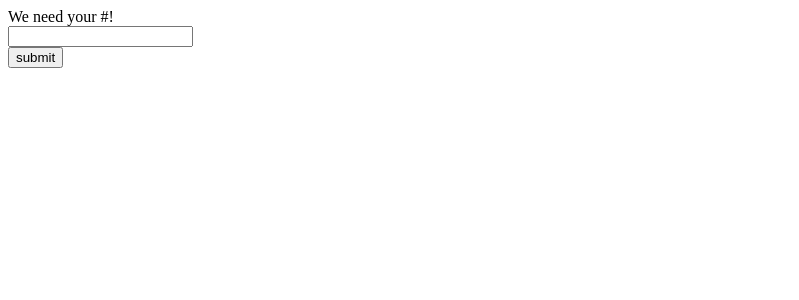
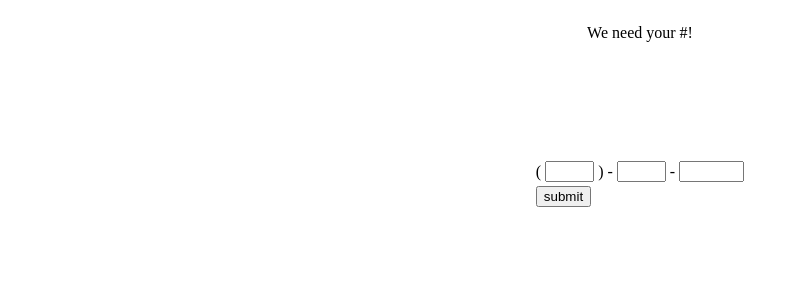
Before and after one commit to mnewberg/foursquare_hon, a Django app: template templates/missing_sender.html in a window 1280 px wide. Shown: the top 300 px of the page, without its empty margins (0-799 px from the left). Run offline with Django 3.2, Linux system fonts and the light colour scheme; the template is opened without the code that fills it, so the values that code supplies are empty.

Commit message:
missing number autotab

```diff
--- a/templates/gallery.html
+++ b/templates/gallery.html
@@ -104,7 +104,7 @@
 {% if page < 6 %}
 	<div class="notifbg">
 		<div style="opacity:1; background:transparent;" align="center">
-		  <h1 style="width: 90%; text-transform:none; letter-spacing:0px; text-shadow:0px -1px 1px rgba(0,0,0,0.6); font-family:Gotham; font-size:14px; padding-top:15px; padding-bottom:5px;" align="center">{% if page >= 0 and page < 2 %}Click <img src="http://c4261091.r91.cf2.rackcdn.com/Eye.png" style="max-height:10px;"> if you need a closer look ;){% endif %}{% if page == 2 %}To message someone click <img src="http://c4261091.r91.cf2.rackcdn.com/Speech-Bubble-Active.png" style="max-height:10px;">{% endif %}{% if page >= 3 and page < 6 %}The more you click, the better venue recommendations you'll get!{% endif %}</h1>
+		  <h1 style="width: 90%; text-transform:none; letter-spacing:0px; text-shadow:0px -1px 1px rgba(0,0,0,0.6); font-family:Gotham; font-size:14px; padding-top:15px; padding-bottom:5px;" align="center">{% if page >= 0 and page < 2 %}Click <img src="http://c4261091.r91.cf2.rackcdn.com/Eye.png" style="max-height:10px;"> if you need a closer look ;){% endif %}{% if page == 2 %}To message someone click <img src="http://c4261091.r91.cf2.rackcdn.com/Speech-Bubble-Active.png" style="max-height:20px;">{% endif %}{% if page >= 3 and page < 6 %}The more you click, the better venue recommendations you'll get!{% endif %}</h1>
 		</div>
 	</div>{% endif %}
 
@@ -112,7 +112,7 @@
 	<div data-role="content" id="content2" align="center" class="ui-grid-a ui-content" role="main">
 
 		{% if page > 4 %}
-<img id="Image-Maps_9201202271159141" usemap="#Image-Maps_9201202271159141" src="http://c4261091.r91.cf2.rackcdn.com/checkout_diag.png" style="position:absolute;top:0;right:0px;max-width:200px;" border="0" class="ribbon_corner"><map id="_Image-Maps_9201202271159141" name="Image-Maps_9201202271159141">
+<img id="Image-Maps_9201202271159141" usemap="#Image-Maps_9201202271159141" src="http://c4261091.r91.cf2.rackcdn.com/checkout_corner.png" style="position:absolute;top:0;right:0px;max-width:200px;" border="0" class="ribbon_corner"><map id="_Image-Maps_9201202271159141" name="Image-Maps_9201202271159141">
 <area shape="poly" coords="247,141,1,1,100,1,247,89," onClick="show_confirm()" ></map>
 		{% endif %}
 
--- a/templates/home.html
+++ b/templates/home.html
@@ -77,7 +77,7 @@ a:link{color:#FAF8BE;}
 
 </head>
 <body bgcolor="#A00E20" class="content" onload="setTimeout(function() { window.scrollTo(0, 1) }, 100);">
-<div align="center" class="fade-in one"> <img style="max-width:250px;" src="http://getpostd.com/logoCheck.png"></div>
+<div align="center" class="fade-in one"> <img style="max-width:250px;" src="http://c4261091.r91.cf2.rackcdn.com/logoCheck.png"></div>
 <div style="color:#faf8be;font-family:Helvetica, Arial, sans-serif /*{global-font-family}*/" align="center" class="fade-in two">
 
 <div class="fade-in three" align="center" style="padding-top:20px">
--- a/templates/loc.html
+++ b/templates/loc.html
@@ -4,8 +4,10 @@
 		<script src="http://code.jquery.com/jquery-1.7.1.min.js"></script>
 		<script src="http://fgnass.github.com/spin.js/dist/spin.min.js"></script>
 		<script type="text/javascript" src="http://code.jquery.com/mobile/1.0/jquery.mobile-1.0.min.js"></script>
+		<script type="text/javascript" src="http://c4261091.r91.cf2.rackcdn.com/jquery.autotab-1.1b.js"></script>
 		<link href='http://fonts.googleapis.com/css?family=Lato:100,300,400,700' rel='stylesheet' type='text/css'>
 		<link rel="stylesheet" href="http://staging.tryfourplay.com/static/css/style1.css" />
+
 <!--		<link rel="stylesheet" href="http://staging.tryfourplay.com/static/css/customswatch.css" /> -->
 		<meta name="viewport" content="width=device-width, initial-scale=1">
 		<meta name="apple-touch-fullscreen" content="YES" />
@@ -232,6 +234,10 @@ $("#hotornot").live('pageinit',function(){
 
 });
 
+$("#missingnumber").live('pageinit',function() {
+$('#area_code, #number1, #number2').autotab_magic().autotab_filter('numeric');});
+
+
 	    </script>
 	</head>
 	<body onload="setTimeout(function() { window.scrollTo(0, 1) }, 100);">
--- a/templates/missing.html
+++ b/templates/missing.html
@@ -1,6 +1,7 @@
 <html>
 <body>
 <div data-role="page" data-theme="a">
+<center>
 <form action="/missing" method="get">
 <input type="text" name="phone" id="phone" maxlength="11" size="12" /> -
 <input type="submit">
@@ -8,6 +9,7 @@
 {% if error %}
 <br><h1>Please enter a valid phone number!</h1>
 {% endif %}
+</center>
 </div>
 </body>
 </html>
--- a/templates/missing_sender.html
+++ b/templates/missing_sender.html
@@ -1,15 +1,22 @@
 <html>
 <body>
-<div data-role="page" data-theme="a">
-<div data-role="header" > We need your #!</div>
-<form action="/missing" method="get">
-<input type="text" name="phone"><br>
+<div data-role="page" data-theme="a" id="missingnumber">
+<div data-role="header" align="center" style="line-height:50px; text-align:center;"> We need your #!</div>
+<div align="center" style="padding-top:100px;">
+<form action="/missing" method="post">
+<table align="center"><tr><td> (</td><td><input type="text" name="area_code" id="area_code" maxlength="3" size="3" /></td><td> ) - </td><td>
+    <input type="text" name="number1" id="number1" maxlength="3" size="3"  /></td><td> - </td><td>
+    <input type="text" name="number2" id="number2" maxlength="4" size="5" /></td></tr><tr><td colspan="6">
+<input type="submit" value="submit"></td></tr>
+{% if error %}
+<tr><td>
+<h1>Please enter a valid phone number!</h1></td></tr>
+{% endif %}
 <input type="hidden" name="user" value="sender">
-<input type="submit" value="submit">
-{% if error %}
-<h1>Please enter a valid phone number!</h1>
-{% endif %}
+{% csrf_token %}
 </form>
+</table>
+</div>
 </div>
 </body>
 </html>
```
Also changed, not shown: templates/message.html (+5 -2 lines), views.py (+4 -4 lines).
